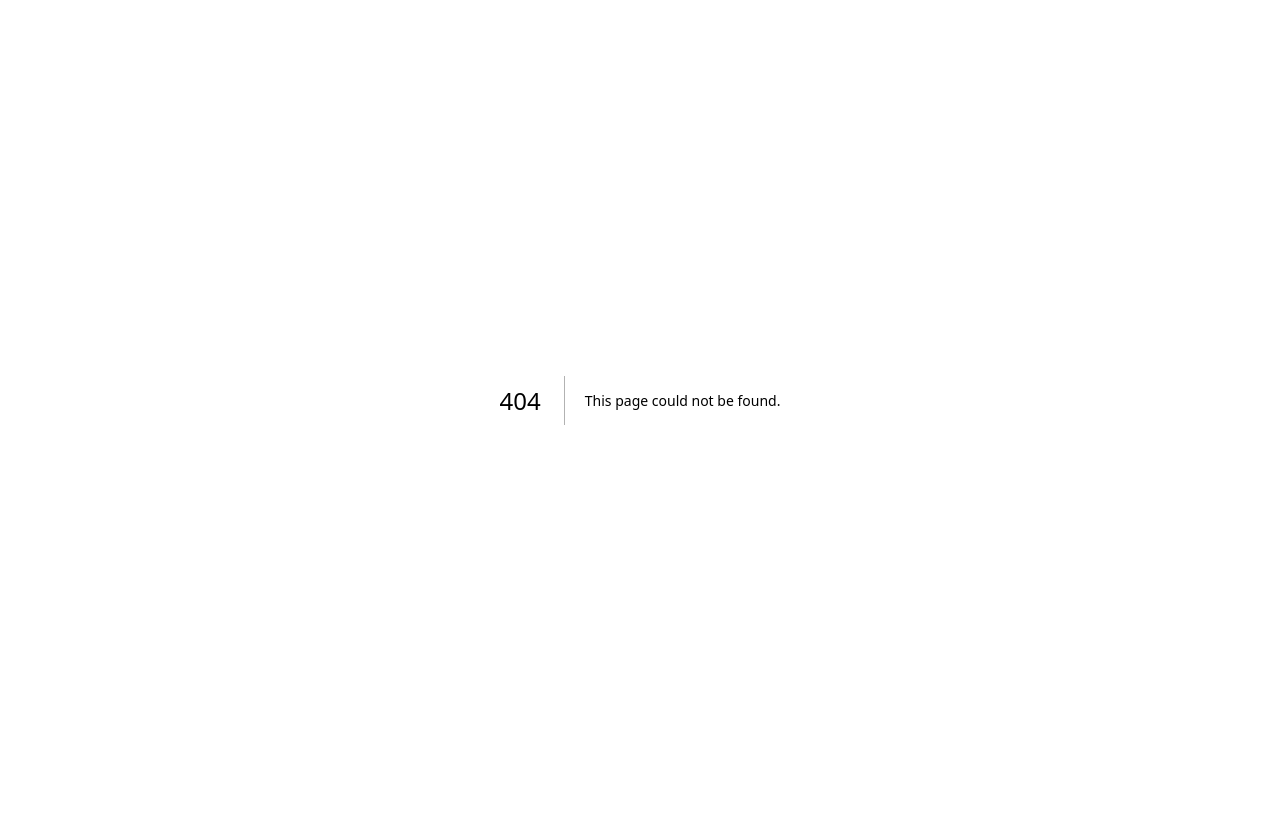
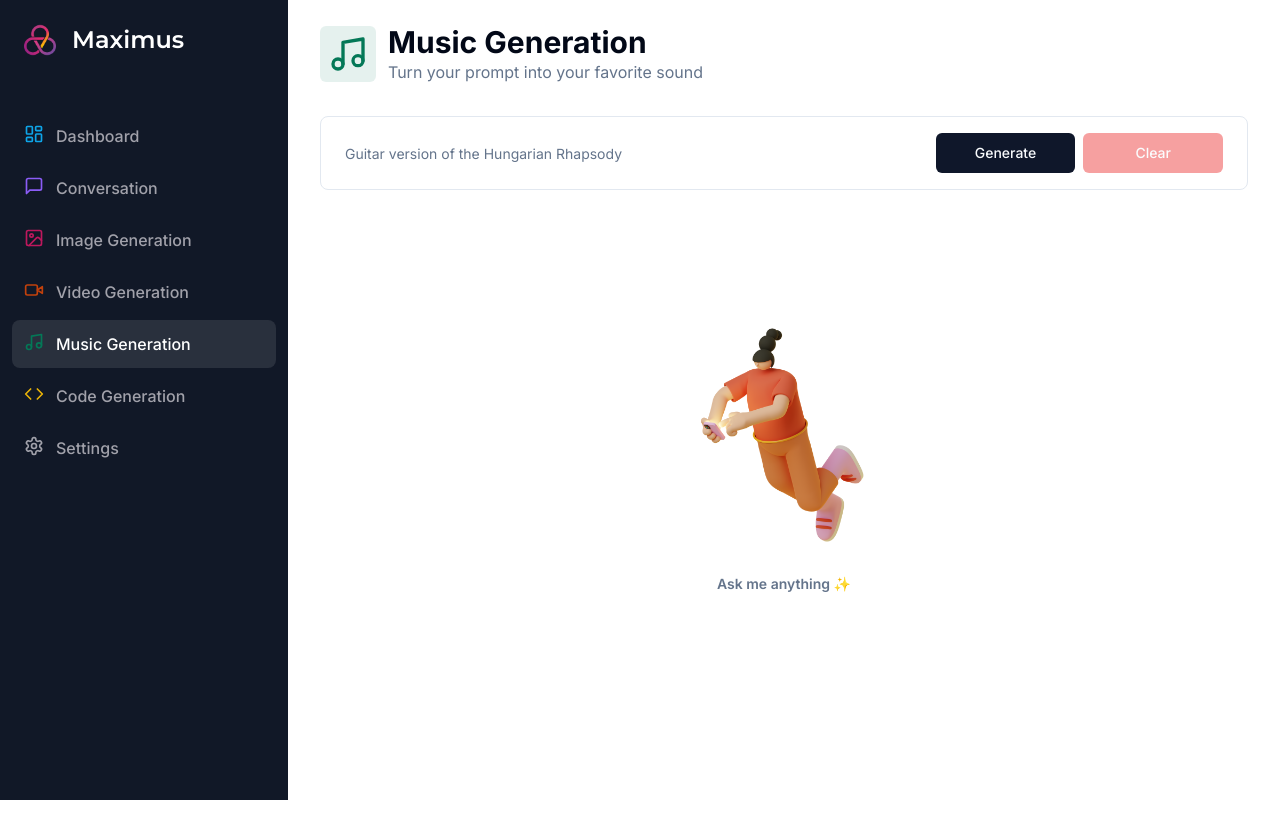
Before and after one commit to DrewIndeed/ai-saas-2023, a Next.js app: page /music-gen in a window 1280 px wide. Before the commit this address had no page. Before the commit the page ends 800 px from the top, so only its background shows below. Built offline with nearby package versions, Linux system fonts and the light colour scheme.

Commit message:
21. feat: music generation

```diff
--- /dev/null
+++ b/app/(dashboard)/(routes)/music-gen/constants.ts
@@ -0,0 +1,7 @@
+import * as z from "zod";
+
+export const formSchema = z.object({
+  prompt: z.string().min(1, {
+    message: "Prompt is reqiured!",
+  }),
+});
--- /dev/null
+++ b/app/(dashboard)/(routes)/music-gen/page.tsx
@@ -0,0 +1,122 @@
+"use client";
+
+import { zodResolver } from "@hookform/resolvers/zod";
+import axios from "axios";
+import { Music } from "lucide-react";
+import { useRouter } from "next/navigation";
+import { ChatCompletionMessage } from "openai/resources/chat/index.mjs";
+import { useState } from "react";
+import { useForm } from "react-hook-form";
+import * as z from "zod";
+
+import Empty from "@/components/Empty";
+import Heading from "@/components/Heading";
+import Loader from "@/components/Loader";
+import { Button } from "@/components/ui/button";
+import { Form, FormControl, FormField, FormItem } from "@/components/ui/form";
+import { Input } from "@/components/ui/input";
+import { Separator } from "@/components/ui/separator";
+
+import { formSchema } from "./constants";
+
+const MusicGenPage = () => {
+  // hooks
+  const router = useRouter();
+  // states
+  const [music, setMusic] = useState<string | undefined>(undefined);
+  // set up form
+  const form = useForm<z.infer<typeof formSchema>>({
+    resolver: zodResolver(formSchema),
+    defaultValues: { prompt: "" },
+  });
+  // form loading state
+  const formLoading = form.formState.isSubmitting;
+  // handle submit form
+  const onSubmit = async (values: z.infer<typeof formSchema>) => {
+    try {
+      console.log({ values });
+      setMusic(undefined);
+      // call conversation api
+      const response = await axios.post("/api/music-gen", values);
+      // update messages state
+      setMusic(response.data.audio);
+      // reset form for new promt
+      form.reset();
+    } catch (error) {
+      // TODO: open modal
+      console.log("[MUSIC_SUBMIT_ERROR]", error);
+    } finally {
+      router.refresh();
+    }
+  };
+
+  return (
+    <div>
+      <Heading
+        {...{
+          title: "Music Generation",
+          desc: "Turn your prompt into your favorite sound",
+          icon: Music,
+          iconColor: "text-emerald-700",
+          bgColor: "bg-emerald-700/10",
+        }}
+      />
+      <div className="px-4 lg:px-8">
+        <div className="mb-4">
+          <Form {...form}>
+            <form
+              onSubmit={form.handleSubmit(onSubmit)}
+              className="rounded-lg border w-full p-4 px-3 md:px-6 focus-within:shadow-sm grid grid-cols-12 gap-2"
+            >
+              <FormField
+                name="prompt"
+                render={({ field }) => (
+                  <FormItem className="col-span-12 lg:col-span-8">
+                    <FormControl className="m-0 p-0">
+                      <Input
+                        className="border-0 outline-none focus-visible:ring-0 focus-visible:ring-transparent"
+                        disabled={formLoading}
+                        placeholder="Guitar version of the Hungarian Rhapsody"
+                        {...field}
+                      />
+                    </FormControl>
+                  </FormItem>
+                )}
+              />
+              <Button className="col-span-6 lg:col-span-2 w-full">
+                Generate
+              </Button>
+              <Button
+                onClick={(e) => {
+                  e.preventDefault();
+                  setMusic(undefined);
+                }}
+                variant="destructive"
+                className="col-span-6 lg:col-span-2 w-full"
+                disabled={!music}
+              >
+                Clear
+              </Button>
+            </form>
+          </Form>
+        </div>
+        <div className="space-y-4 mt-4 pb-4">
+          {formLoading && (
+            <div className="p-8 rounded-lg w-full flex items-center justify-center bg-muted">
+              <Loader />
+            </div>
+          )}
+          {!music && !formLoading && <Empty label="Ask me anything ✨" />}
+          {music && <Separator />}
+          {music && (
+            <audio controls className="w-full mt-8">
+              <source src={music} />
+            </audio>
+          )}
+        </div>
+      </div>
+    </div>
+  );
+};
+
+export default MusicGenPage;
--- /dev/null
+++ b/app/api/music-gen/route.ts
@@ -0,0 +1,36 @@
+import { auth } from "@clerk/nextjs";
+import { NextResponse } from "next/server";
+import Replicate from "replicate";
+
+const replicateConfig = new Replicate({
+  auth: process.env.REPLICATE_API_TOKEN,
+});
+
+export async function POST(req: Request) {
+  try {
+    // handle auth and request
+    const { userId } = auth();
+    const body = await req.json();
+    const { prompt } = body;
+
+    // handle errors
+    if (!userId) return new NextResponse("Unauthorized", { status: 401 });
+    if (!prompt)
+      return new NextResponse("Messages are required", { status: 400 });
+
+    // use music gen api from Replicate
+    const musicOutput = await replicateConfig.run(
+      "riffusion/riffusion:8cf61ea6c56afd61d8f5b9ffd14d7c216c0a93844ce2d82ac1c9ecc9c7f24e05",
+      {
+        input: {
+          prompt_a: prompt,
+        },
+      }
+    );
+    // return chat response
+    return NextResponse.json(musicOutput);
+  } catch (error) {
+    console.log("[MUSICGEN_ERROR]:", error);
+    return new NextResponse("Internal Error", { status: 500 });
+  }
+}
--- a/package.json
+++ b/package.json
@@ -27,6 +27,7 @@
     "react-dom": "latest",
     "react-hook-form": "^7.47.0",
     "react-markdown": "^9.0.0",
+    "replicate": "^0.20.1",
     "tailwind-merge": "^1.14.0",
     "tailwindcss-animate": "^1.0.7",
     "zod": "^3.22.4"
```
Also changed, not shown: 1 other file (tests, documents, lock files or other folders).
